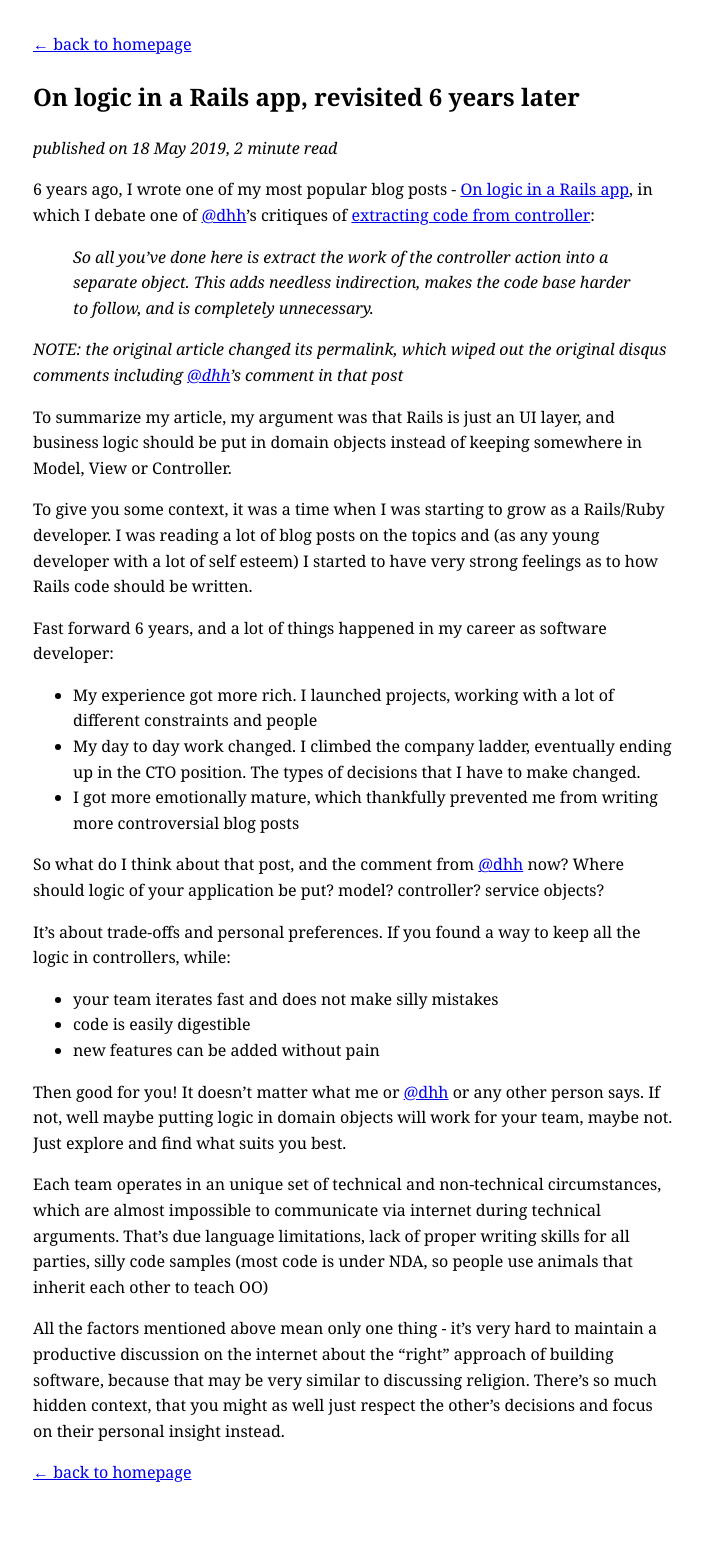
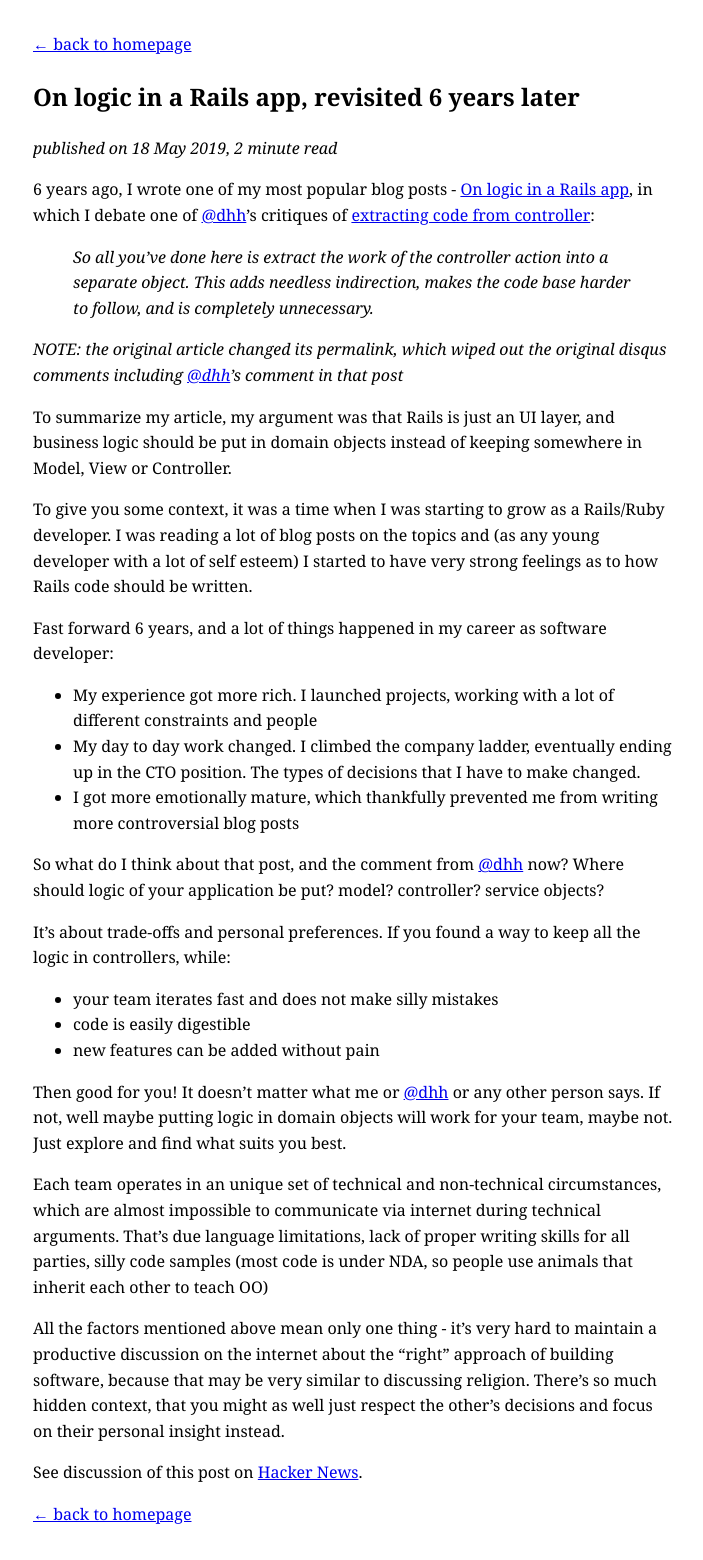
Before and after one commit to alisnic/alisnic.github.com, a Jekyll site: the page built from _posts/2019-05-18-rails-logic-revisited.markdown, in a window 1280 px wide. Shown: the whole page, without its empty margins (287-990 px from the left). Built offline with Jekyll 4.4.1, drawn with Linux system fonts in a browser that asks for light colours; before the commit the page ends 1518 px from its top, so only the background shows below that.

Commit message:
Add HN link

```diff
--- a/_posts/2019-05-18-rails-logic-revisited.markdown
+++ b/_posts/2019-05-18-rails-logic-revisited.markdown
@@ -51,6 +51,9 @@ discussion on the internet about the "right" approach of building software, beca
 be very similar to discussing religion. There's so much hidden context, that you might as
 well just respect the other's decisions and focus on their personal insight instead.
 
+See discussion of this post on [Hacker News][hn].
+
 [1]: /posts/rails-logic/
 [2]: https://mobile.twitter.com/dhh
 [3]: https://grantammons.me/2012/12/22/where-the-logic-hides/
+[hn]: https://news.ycombinator.com/item?id=19949554
```
